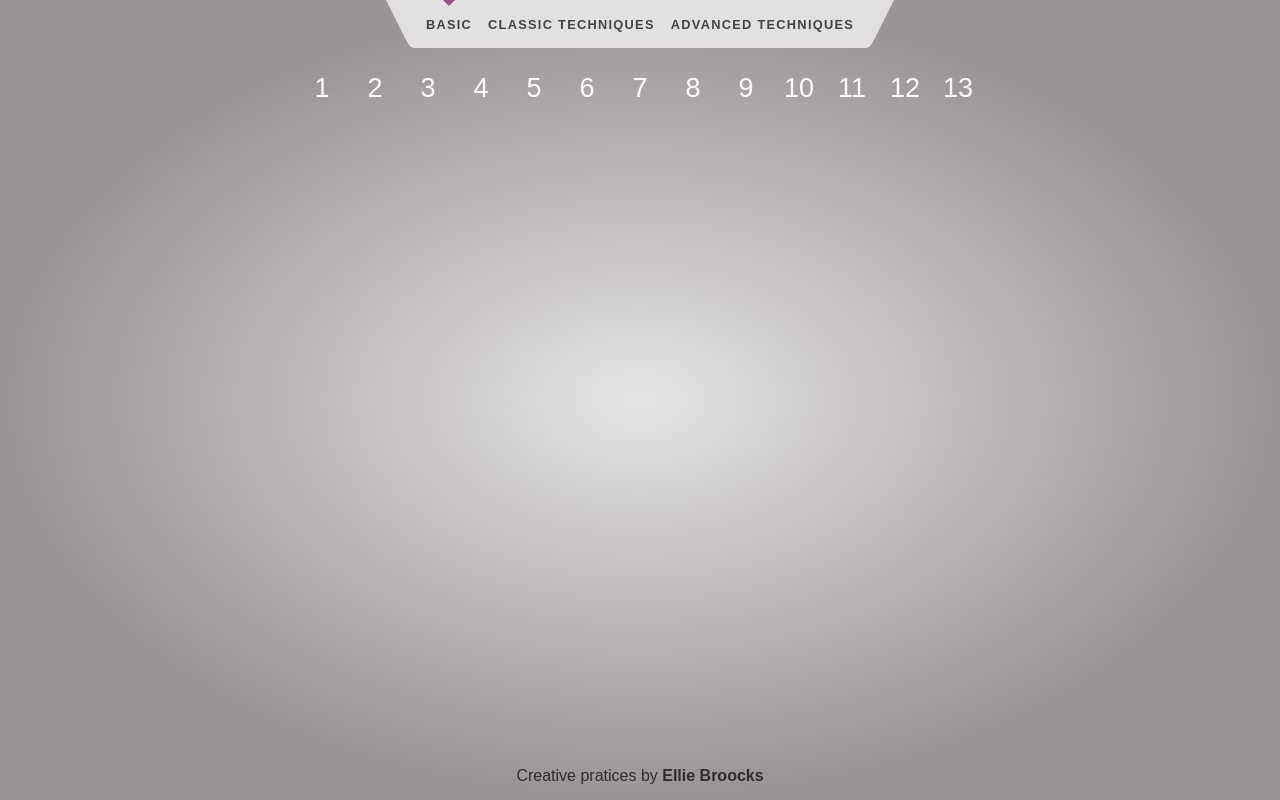
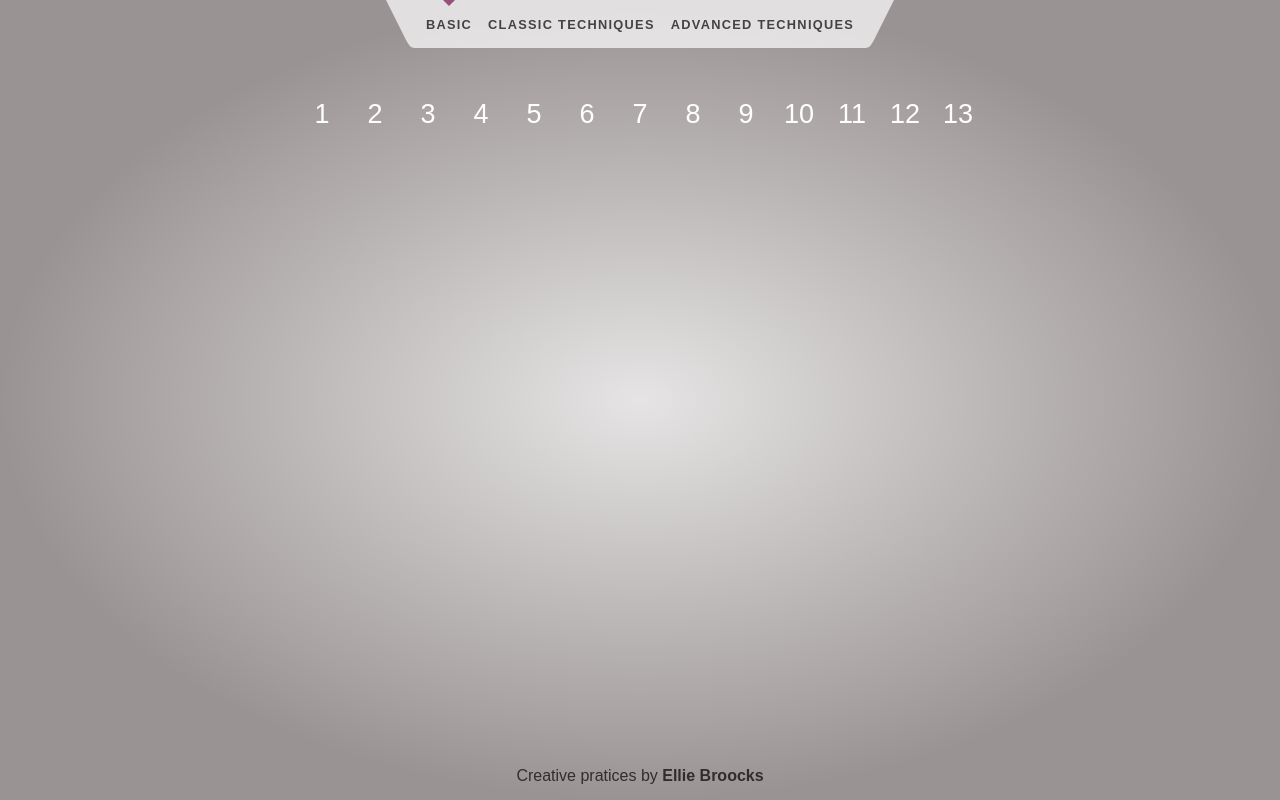
Before and after one commit to Ellie1341994/tsj32113, a SvelteKit app in the folder app/: page /tsj/basics in a window 1280 px wide. Built offline with nearby package versions, Linux system fonts and the light colour scheme.

Commit message:
Add height and space-between positioning to header navs

```diff
--- a/app/src/routes/Header.svelte
+++ b/app/src/routes/Header.svelte
@@ -79,7 +79,10 @@
 		display: flex;
 		flex-direction: column;
 		align-items: center;
-		justify-content: center;
+		justify-content: space-between;
+		height: 20vh;
+		padding: 0;
+		margin: 0;
 	}
 	nav.sub-nav {
 		li.lesson-link-container {
```
